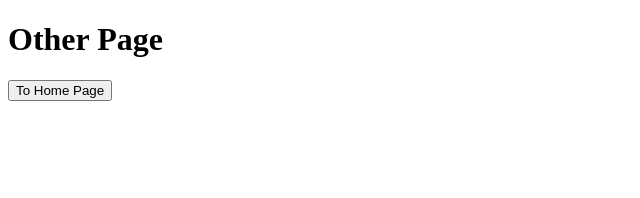
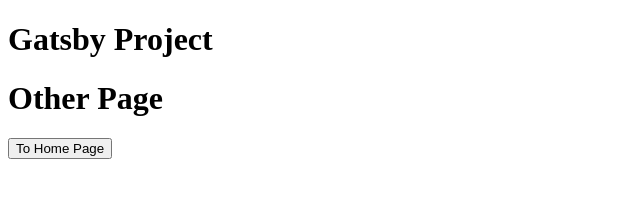
Before and after one commit to eliseuvideira/gatsby-build-pwa, a Gatsby site: page /other in a window 1280 px wide. Shown: the whole page, without its empty margins (0-640 px from the left). Built offline with nearby package versions, Linux system fonts and the light colour scheme; Gatsby itself is replaced by a stand-in of ours.

Commit message:
Using components

```diff
--- /dev/null
+++ b/src/components/header.js
@@ -0,0 +1,9 @@
+import React from "react"
+
+export default function Header({ title }) {
+  return (
+    <header>
+      <h1>{title}</h1>
+    </header>
+  )
+}
--- a/src/pages/index.js
+++ b/src/pages/index.js
@@ -1,10 +1,11 @@
 import React from "react"
 import { Link } from "gatsby"
+import Header from "../components/header"
 
 export default function Home() {
   return (
     <div>
-      <h1>Gatsby Project</h1>
+      <Header title="Gatsby Project" />
       <Link to="other">Other Page</Link>
       <br />
       <a href="https://www.youtube.com">Go Away</a>
--- a/src/pages/other.js
+++ b/src/pages/other.js
@@ -1,9 +1,11 @@
 import React from "react"
 import { navigate } from "gatsby"
+import Header from "../components/header"
 
 export default function Other() {
   return (
     <div>
+      <Header title="Gatsby Project" />
       <h1>Other Page</h1>
       <button onClick={() => navigate("/")}>To Home Page</button>
     </div>
```
